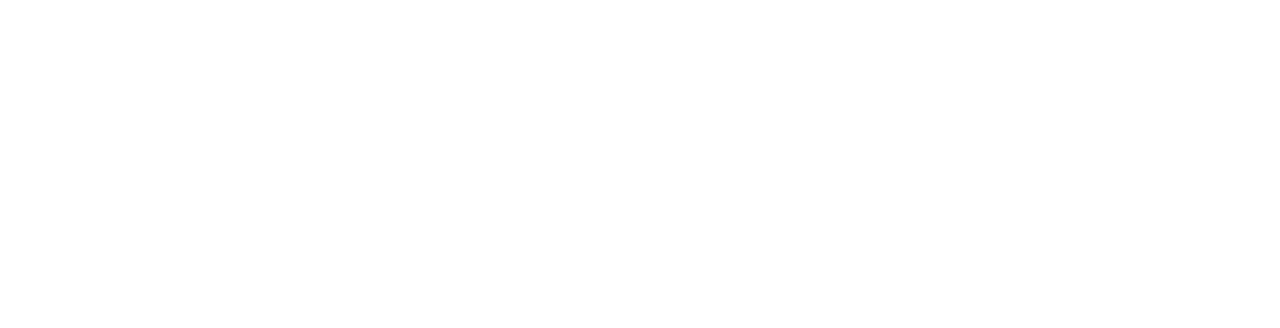
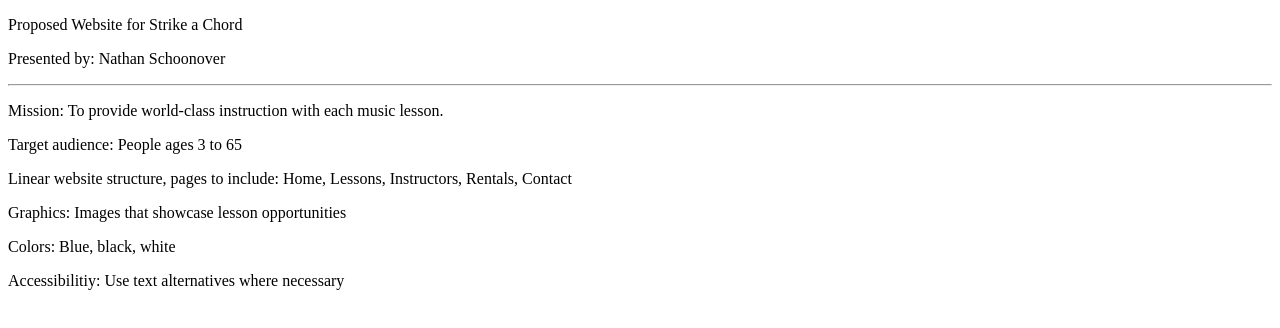
Before and after one commit to 144Sp23/ch1lab1-NathanSchoonover13, a plain HTML site: page plan.html in a window 1280 px wide. Drawn offline with Linux system fonts and the light colour scheme.

Commit message:
Update plan.html

```diff
--- a/plan.html
+++ b/plan.html
@@ -1,9 +1,29 @@
 <!DOCTYPE html>
+<html lang="en">
+
 <head>
-<title>Pacific Trails Resort</title>
-<meta charset="utf-8">
+    <title>Strike a Chord</title>
+    <meta charset="utf-8">
 </head>
+
 <body>
+    <p>Proposed Website for Strike a Chord</p>
+    <p>Presented by: Nathan Schoonover</p>
+
+    <hr>
+
+    <p> Mission: To provide world-class instruction with each music lesson.</p>
+
+    <p>Target audience: People ages 3 to 65</p>
+
+    <p>Linear website structure, pages to include: Home, Lessons, Instructors, Rentals, Contact</p>
+
+    <p>Graphics: Images that showcase lesson opportunities</p>
+
+    <p>Colors: Blue, black, white</p>
+
+    <p>Accessibilitiy: Use text alternatives where necessary</p>
 
 </body>
+
 </html>
```
